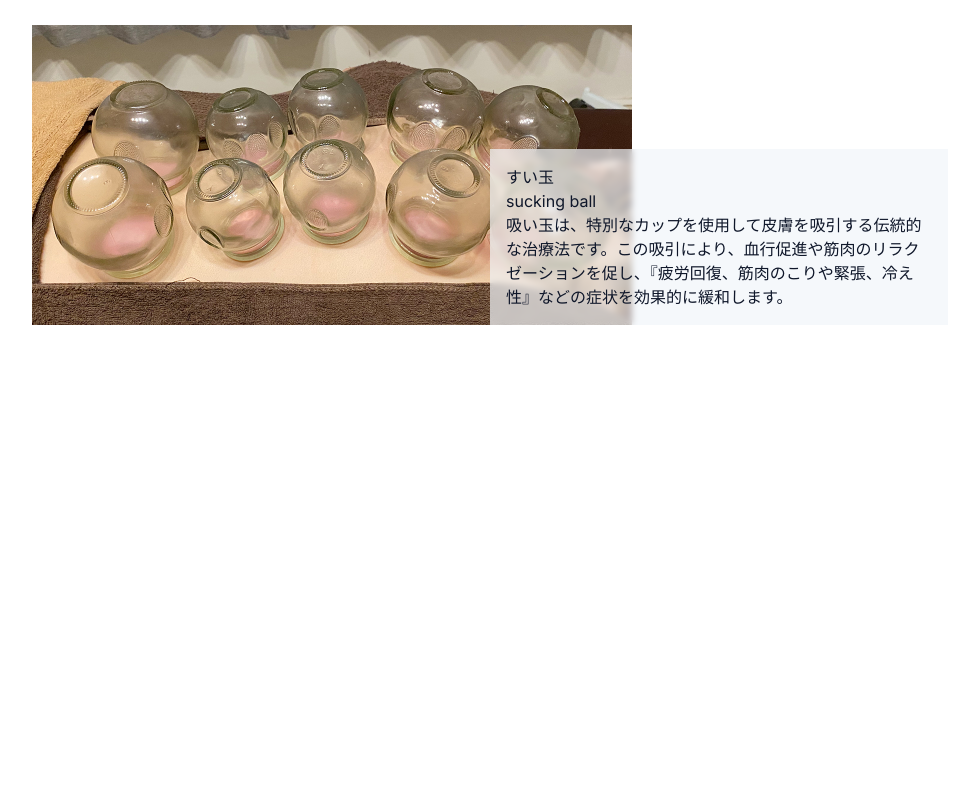
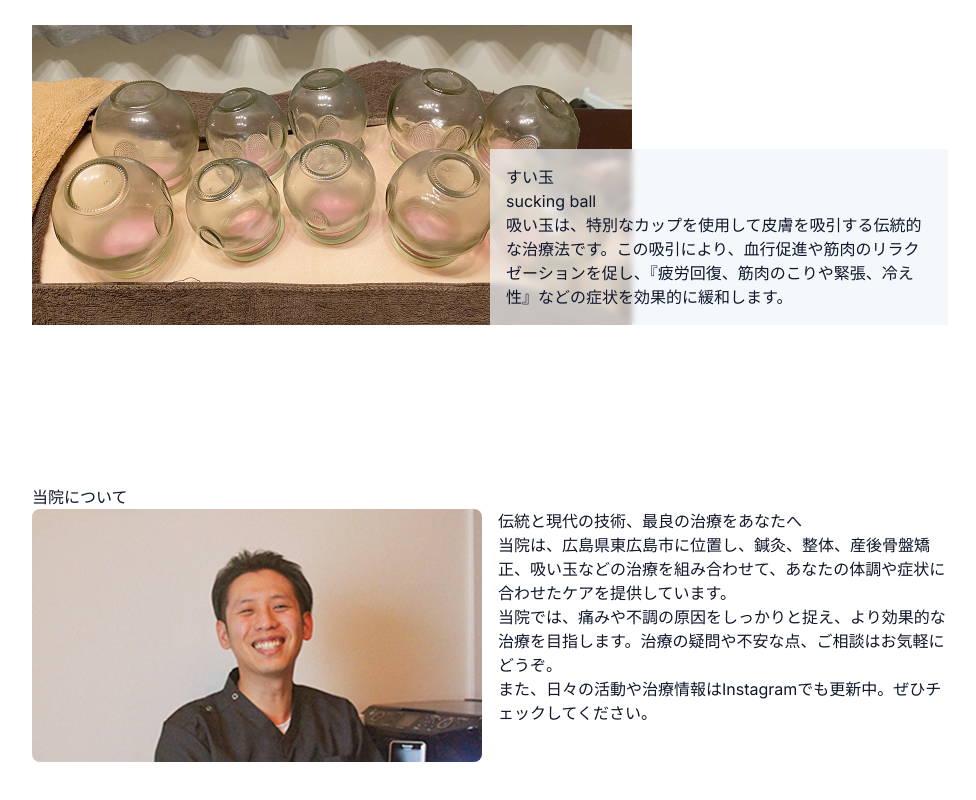
Before and after one commit to kotaro1574/shigeuchi-shinkyu-site, a Next.js app: page / in a window 1280 px wide. Shown: the part 2477-3277 px from the top of the page, without its empty margins (150-1126 px from the left). Before the commit the page ends 2842 px from the top, so only its background shows below. Built offline with nearby package versions, Linux system fonts and the light colour scheme.

Commit message:
add: セクション追加

```diff
--- a/app/page.tsx
+++ b/app/page.tsx
@@ -1,5 +1,9 @@
+"use client"
+
+import Image from "next/image"
 import { TREATMENT_DETAIL_CONTENTS } from "@/constant"
 
+import { AspectRatio } from "@/components/ui/aspect-ratio"
 import { Button } from "@/components/ui/button"
 import { Logo } from "@/components/logo"
 import { MainCarousel } from "@/components/main-carouse"
@@ -46,6 +50,31 @@ export default function IndexPage() {
             ))}
           </div>
         </section>
+        <section className="mt-40">
+          <h2>当院について</h2>
+          <div className="grid gap-4 sm:grid-cols-2">
+            <AspectRatio ratio={16 / 9}>
+              <Image
+                alt={"director_image"}
+                src={"/images/director_image.jpg"}
+                fill
+                className="rounded-lg object-cover"
+              />
+            </AspectRatio>
+            <div>
+              <h3>伝統と現代の技術、最良の治療をあなたへ</h3>
+              <p>
+                当院は、広島県東広島市に位置し、鍼灸、整体、産後骨盤矯正、吸い玉などの治療を組み合わせて、あなたの体調や症状に合わせたケアを提供しています。
+              </p>
+              <p>
+                当院では、痛みや不調の原因をしっかりと捉え、より効果的な治療を目指します。治療の疑問や不安な点、ご相談はお気軽にどうぞ。
+              </p>
+              <p>
+                また、日々の活動や治療情報はInstagramでも更新中。ぜひチェックしてください。
+              </p>
+            </div>
+          </div>
+        </section>
       </div>
     </div>
   )
```
